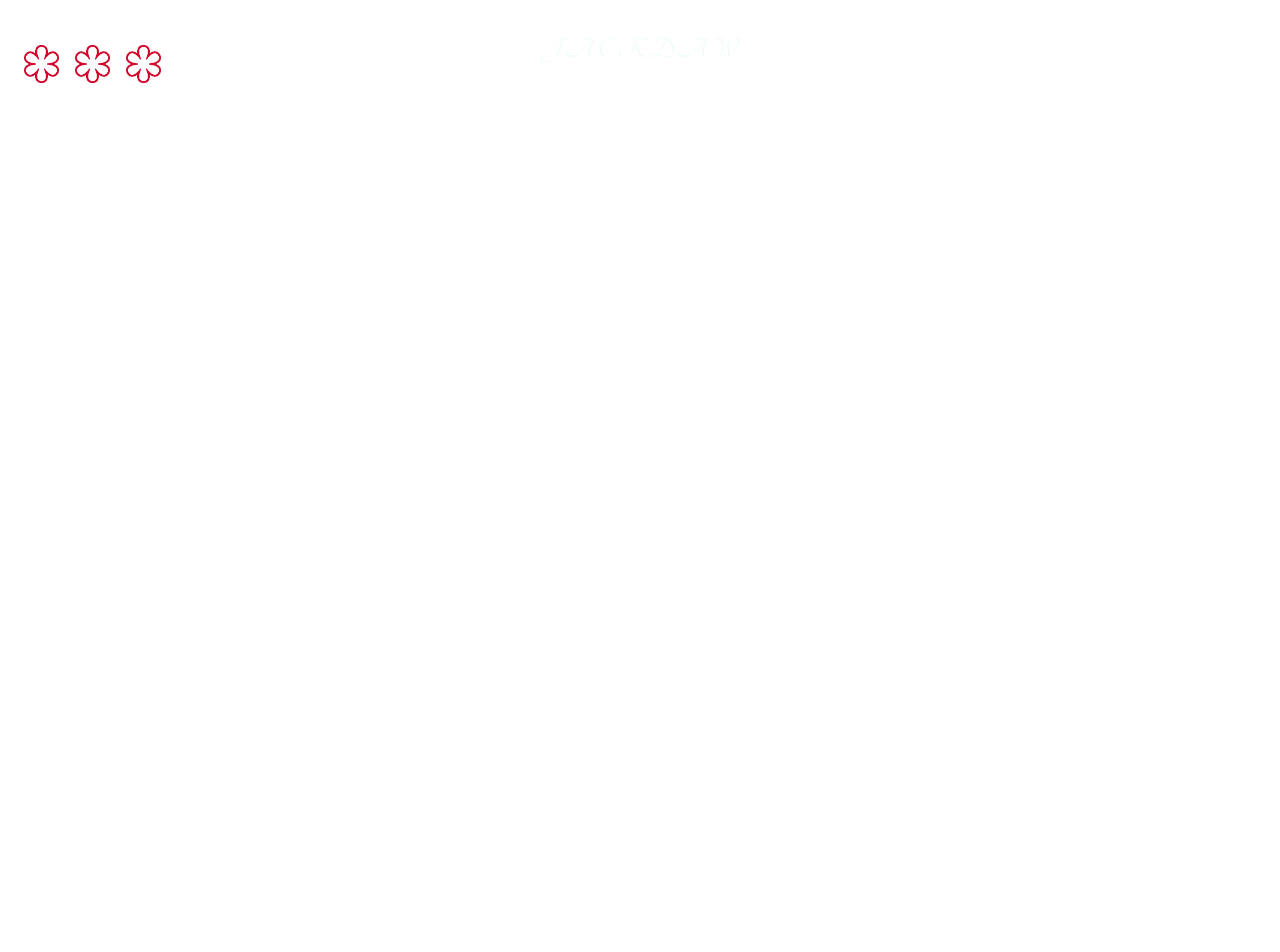
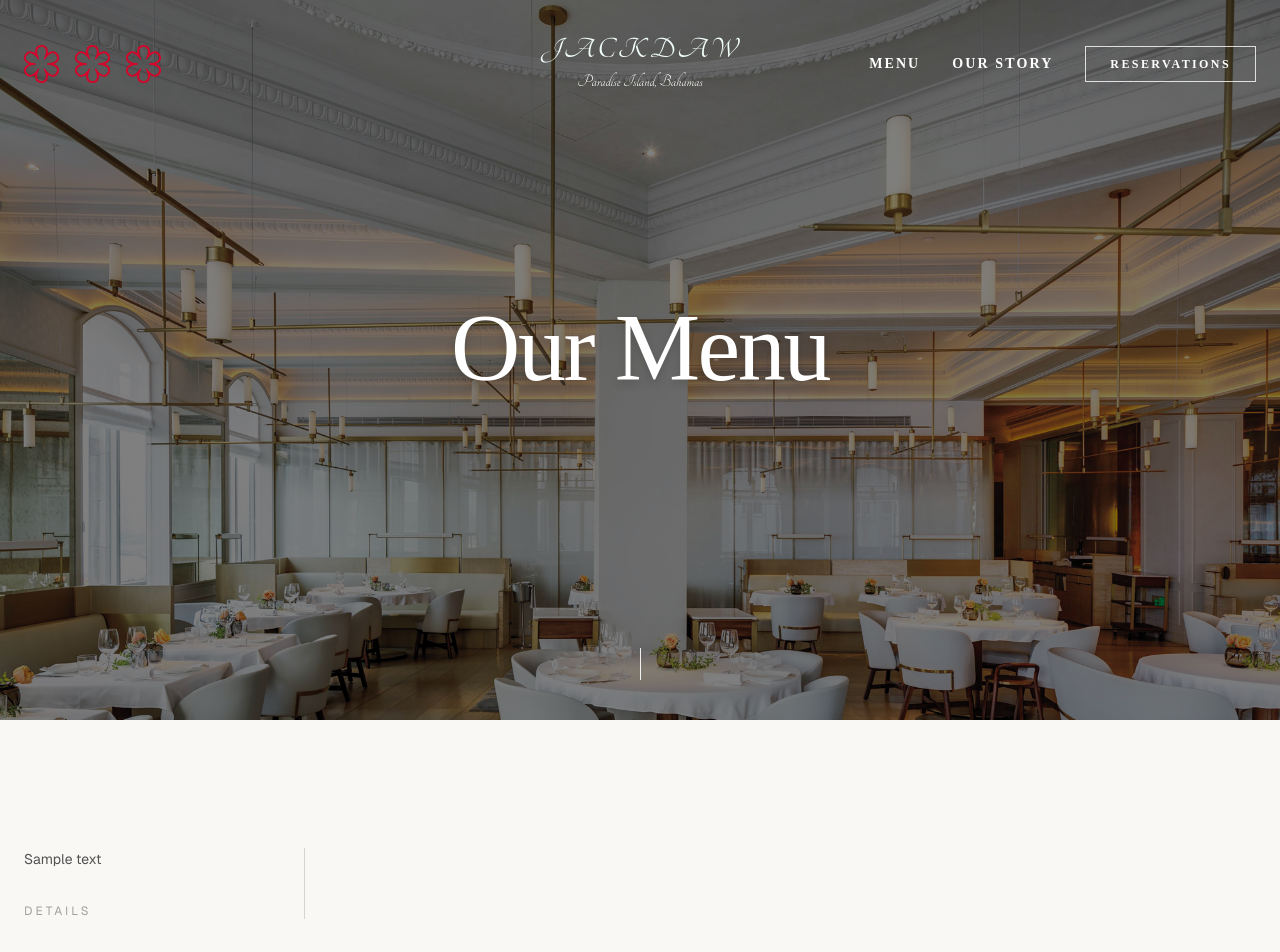
Before and after one commit to Haruni26/fictional-restaurant-site, a Next.js app: page /menu in a window 1280 px wide. Shown: the top 952 px of the page. Before the commit the page ends 800 px from the top, so only its background shows below. Built offline with nearby package versions, Linux system fonts and the light colour scheme.

Commit message:
Started work on menu page. Used main page file as a template, added new image for hero section

```diff
--- a/app/menu/page.tsx
+++ b/app/menu/page.tsx
@@ -1,3 +1,87 @@
+import Image from "next/image";
+import Link from "next/link";
+
 export default function Menu() {
-  return <></>;
+  return (
+    <div className="min-h-screen font-sans selection:bg-teal-200">
+      {/* Hero Section */}
+      <section className="relative flex flex-col overflow-hidden items-center justify-center px-6 bg-black/90 min-h-[90vh]">
+        <Image
+          src="/images/dining-room.jpg"
+          alt="Dining Room"
+          loading="eager"
+          fill
+          className="object-cover"
+        />
+
+        {/* Dark Overlay */}
+        <div className="absolute inset-0 bg-black/50" />
+
+        <div className="z-10 text-center flex flex-col items-center gap-6">
+          <h1 className="text-5xl sm:text-6xl md:text-8xl tracking-tight mb-6 drop-shadow-lg font-serif">
+            Our Menu
+          </h1>
+        </div>
+        <div className="absolute bottom-10 z-10 flex flex-col items-center gap-2 text-white/90">
+          <div className="h-8 w-px bg-white/90" />
+        </div>
+      </section>
+
+      {/* Starters */}
+      <section className="bg-[#FAF8F5] py-20 md:py-32 transition-colors duration-500">
+        <div className="max-w-7xl mx-auto px-6">
+          <div className="grid grid-cols-1 md:grid-cols-[280px_1px_1fr] items-start gap-0">
+            {/* Left Sidebar */}
+            <div className="md:pr-12 pb-12 md:pb-0 flex flex-col gap-8">
+              <div>
+                <p className="text-sm text-neutral-600 leading-relaxed">
+                  Sample text
+                </p>
+              </div>
+
+              {/* Horizontal rule on mobile only */}
+              <div className="block md:hidden h-px w-full bg-neutral-300" />
+
+              <div className="flex flex-col gap-4">
+                <p className="text-xs tracking-[0.25em] uppercase text-neutral-400">
+                  Details
+                </p>
+              </div>
+            </div>
+
+            {/* Vertical Rule — middle column of the grid */}
+            <div className="hidden md:block bg-neutral-300 self-stretch" />
+
+            {/* Right Editorial */}
+          </div>
+        </div>
+      </section>
+
+      <section className="bg-white py-20 md:py-28">
+        <div className="max-w-7xl mx-auto px-6 grid grid-cols-1 md:grid-cols-2 gap-12 md:gap-20 items-center">
+          {/* Text Content */}
+          <div className="text-center md:text-left order-2 md:order-1"></div>
+
+          {/* Image Content */}
+          {/* <div className="order-1 md:order-2 w-full flex justify-center md:justify-end">
+            <div className="aspect-3/4 w-full max-w-md overflow-hidden relative shadow-2xl">
+              <Image
+                src="/images/lobster-pasta.jpg"
+                alt="Lobster pasta"
+                fill
+                className="object-cover"
+                sizes="(max-width: 768px) 100vw, 50vw"
+                priority
+              />
+            </div>
+          </div> */}
+        </div>
+      </section>
+
+      {/* Chef Section */}
+      <section className="bg-[#527a91] py-20 md:py-28">
+        <div className="max-w-7xl mx-auto px-6 grid grid-cols-1 md:grid-cols-2 gap-12 md:gap-20 items-center"></div>
+      </section>
+    </div>
+  );
 }
--- a/app/page.tsx
+++ b/app/page.tsx
@@ -124,7 +124,7 @@
             </div>
             <Link
               href="/menu"
-              className="inline-block text-sm tracking-[0.25em] uppercase py-4 bg-black text-white px-3 rounded-md font-semibold border hover:bg-[#527a91] hover:border-black hover:shadow-lg transition-all duration-300"
+              className="inline-block text-sm tracking-[0.25em] uppercase py-4 bg-black text-white px-3 rounded-md font-semibold border hover:bg-[#527a91] hover:border-[#527a91] hover:shadow-lg transition-all duration-300"
             >
               Explore Our Menu
             </Link>
```
Also changed, not shown: public/images/dining-room.jpg.
